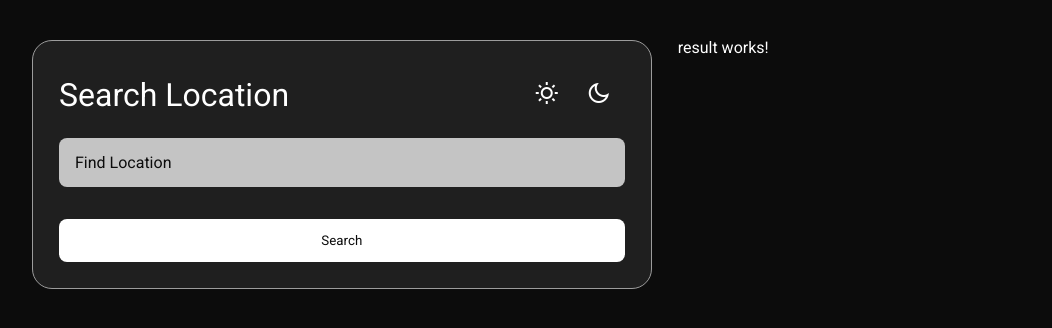
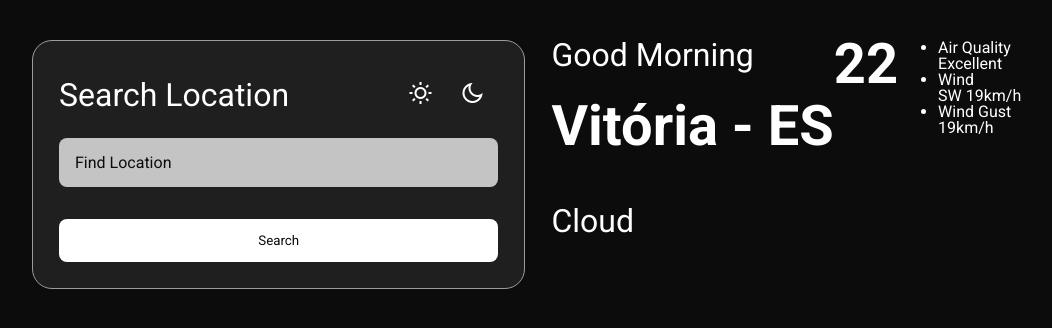
Before and after one commit to LucasDshg/weather, an Angular app: page / in a window 1280 px wide. Shown: the top 328 px of the page, without its empty margins (8-1060 px from the left). Built offline with nearby package versions, Linux system fonts and the light colour scheme.

Commit message:
UI Resultado

```diff
--- a/src/app/modules/result/result.component.html
+++ b/src/app/modules/result/result.component.html
@@ -1 +1,27 @@
-<p>result works!</p>
+<section class="d-flex flex-column">
+  <div class="d-flex justify-content-beetwen mb-2">
+    <div>
+      <h3 class="mb-2">Good Morning</h3>
+      <h1 class="mb-2">Vitória - ES</h1>
+      <h3 class="mb-2">Cloud</h3>
+    </div>
+    <div>
+      <h1 class="mb-2">22</h1>
+    </div>
+  </div>
+
+  <ul class="list-group text-color-5">
+    <li class="list-item list-item-inline">
+      <p class="mb-0">Air Quality</p>
+      <p class="mb-0">Excellent</p>
+    </li>
+    <li class="list-item list-item-inline">
+      <p class="mb-0">Wind</p>
+      <p class="mb-0">SW 19km/h</p>
+    </li>
+    <li class="list-item list-item-inline">
+      <p class="mb-0">Wind Gust</p>
+      <p class="mb-0">19km/h</p>
+    </li>
+  </ul>
+</section>
--- a/src/app/modules/result/result.component.ts
+++ b/src/app/modules/result/result.component.ts
@@ -4,13 +4,23 @@ import { Component, OnInit, ChangeDetectionStrategy } from '@angular/core';
   selector: 'app-result',
   templateUrl: './result.component.html',
   styleUrls: ['./result.component.scss'],
-  changeDetection: ChangeDetectionStrategy.OnPush
+  changeDetection: ChangeDetectionStrategy.OnPush,
 })
 export class ResultComponent implements OnInit {
 
-  constructor() { }
+  constructor() {}
 
-  ngOnInit(): void {
+  ngOnInit(): void {}
+
+  getTimeText() {
+    const time = new Date().getHours();
+
+    if (time <= 12) {
+      return 'Good Morning';
+    } else if (time > 12 && time <= 18) {
+      return 'Good Afternoon';
+    } else {
+      return 'Good Night';
+    }
   }
-
 }
```
